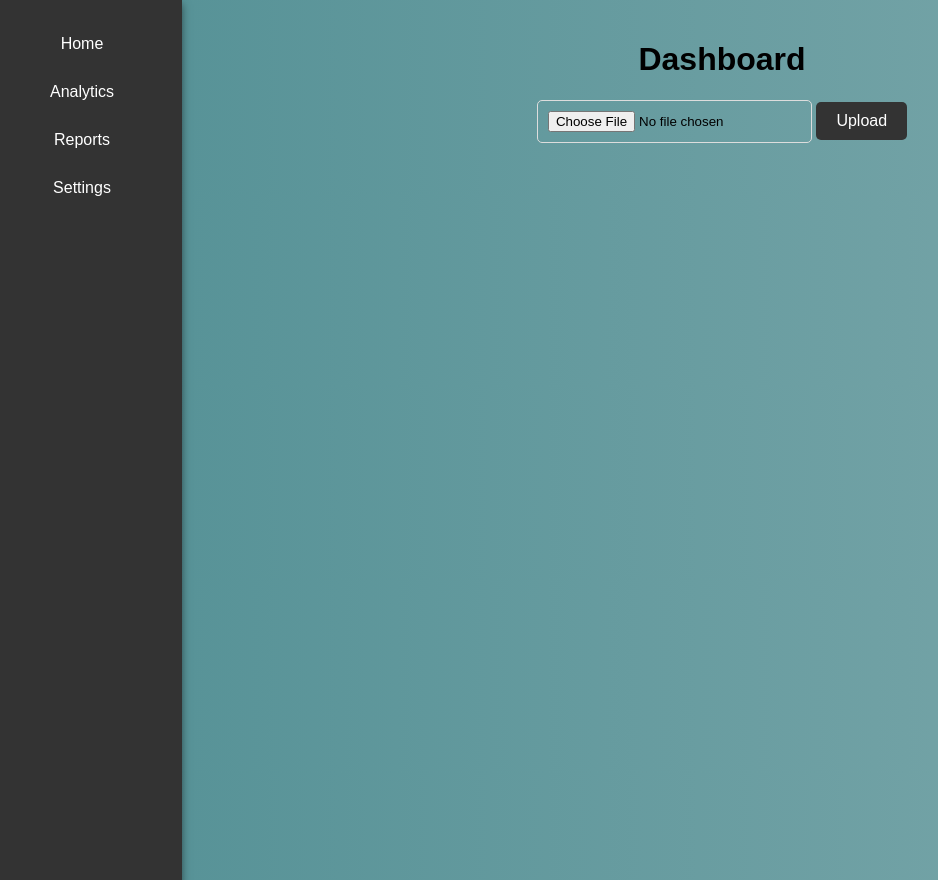
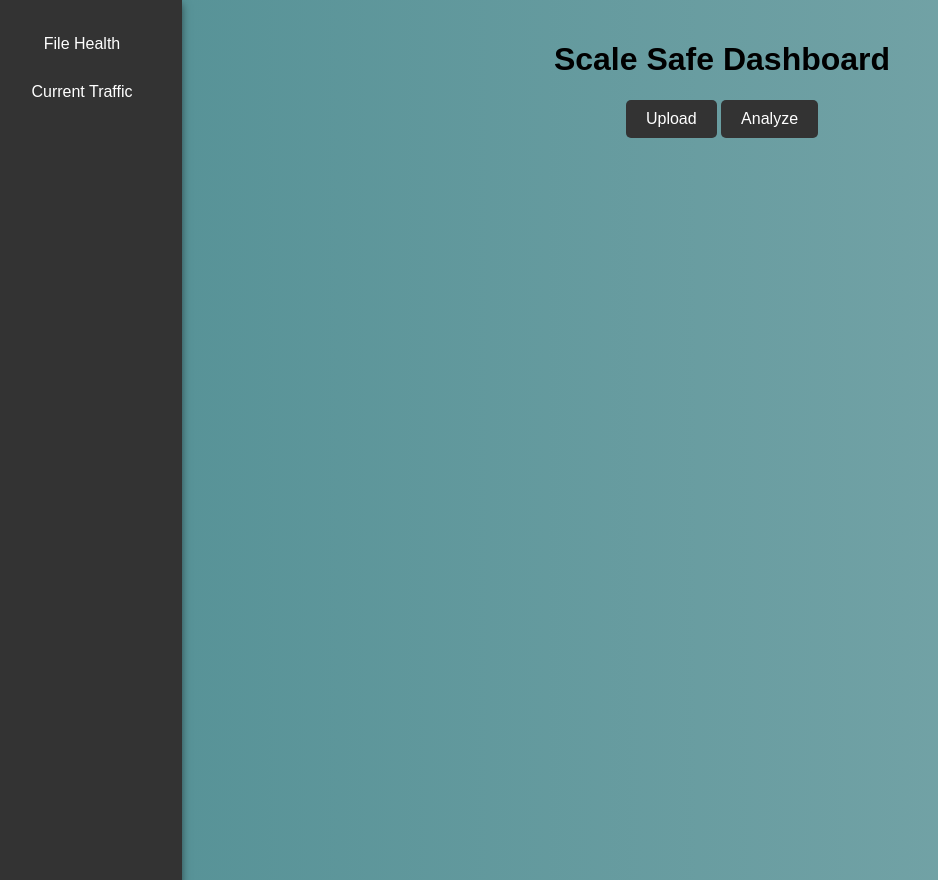
Before and after one commit to utkarshkumarvaish/scale-safe, a Flask app: page /dashboard in a window 1280 px wide. Shown: the whole page, without its empty margins (18-956 px from the left). Run offline with Flask 2, Linux system fonts and the light colour scheme.

Commit message:
current update

```diff
--- a/scalesafe/frontend/templates/dashboard.html
+++ b/scalesafe/frontend/templates/dashboard.html
@@ -2,7 +2,8 @@
 <html lang="en">
 <head>
     <meta charset="UTF-8">
-    <title>Dashboard</title>
+    <meta name="viewport" content="width=device-width, initial-scale=1.0">
+    <title>File Health Checker</title>
     <script src="https://cdn.jsdelivr.net/npm/chart.js"></script>
     <style>
         body {
@@ -86,24 +87,66 @@
 </head>
 <body>
     <div class="sidebar">
-        <a href="#">Home</a>
-        <a href="#">Analytics</a>
-        <a href="#">Reports</a>
-        <a href="#">Settings</a>
+        <a href="{{ url_for('file_health') }}">File Health</a>
+        <a href="{{ url_for('current_traffic') }}">Current Traffic</a>
     </div>
     <div class="content">
-        <h1>Dashboard</h1>
+        <h1>Scale Safe Dashboard</h1>
         <form id="uploadForm">
-            <input type="file" id="file" name="file" required>
             <button type="button" onclick="redirectToFileHealth()">Upload</button>
+            <button type="button" onclick="redirectToCurrent()">Analyze</button>
         </form>
-
     </div>
 
     <script>
         function redirectToFileHealth() {
             window.location.href = "http://127.0.0.1:5000/file-health";
         }
+
+        // File Upload Function with Hardcoded Response
+        function uploadFile() {
+            const fileInput = document.getElementById('file');
+            const file = fileInput.files[0];
+            const formData = new FormData();
+            formData.append('file', file);
+
+            // Simulate a successful response
+            setTimeout(() => {
+                const simulatedResponse = {
+                    filename: file.name,
+                    status: 'Healthy'
+                };
+
+                document.getElementById('file-result').innerText = `File: ${simulatedResponse.filename} | Status: ${simulatedResponse.status}`;
+                updateFileTable(simulatedResponse.filename, simulatedResponse.status);
+
+                // Redirect to the specified link
+                window.location.href = "http://127.0.0.1:5000/file-health";
+            }, 500); // Simulate a short delay
+        }
+        function redirectToCurrent() {
+            window.location.href = "http://127.0.0.1:5000/current-traffic";
+        }
+
+
+        // Update File Table
+        function updateFileTable(filename, status) {
+            const table = document.getElementById('file-table');
+            const tbody = table.querySelector('tbody');
+
+            const row = document.createElement('tr');
+            const nameCell = document.createElement('td');
+            const statusCell = document.createElement('td');
+
+            nameCell.innerText = filename;
+            statusCell.innerText = status;
+
+            row.appendChild(nameCell);
+            row.appendChild(statusCell);
+            tbody.appendChild(row);
+
+            table.hidden = false;
+        }
     </script>
 </body>
 </html>
```
